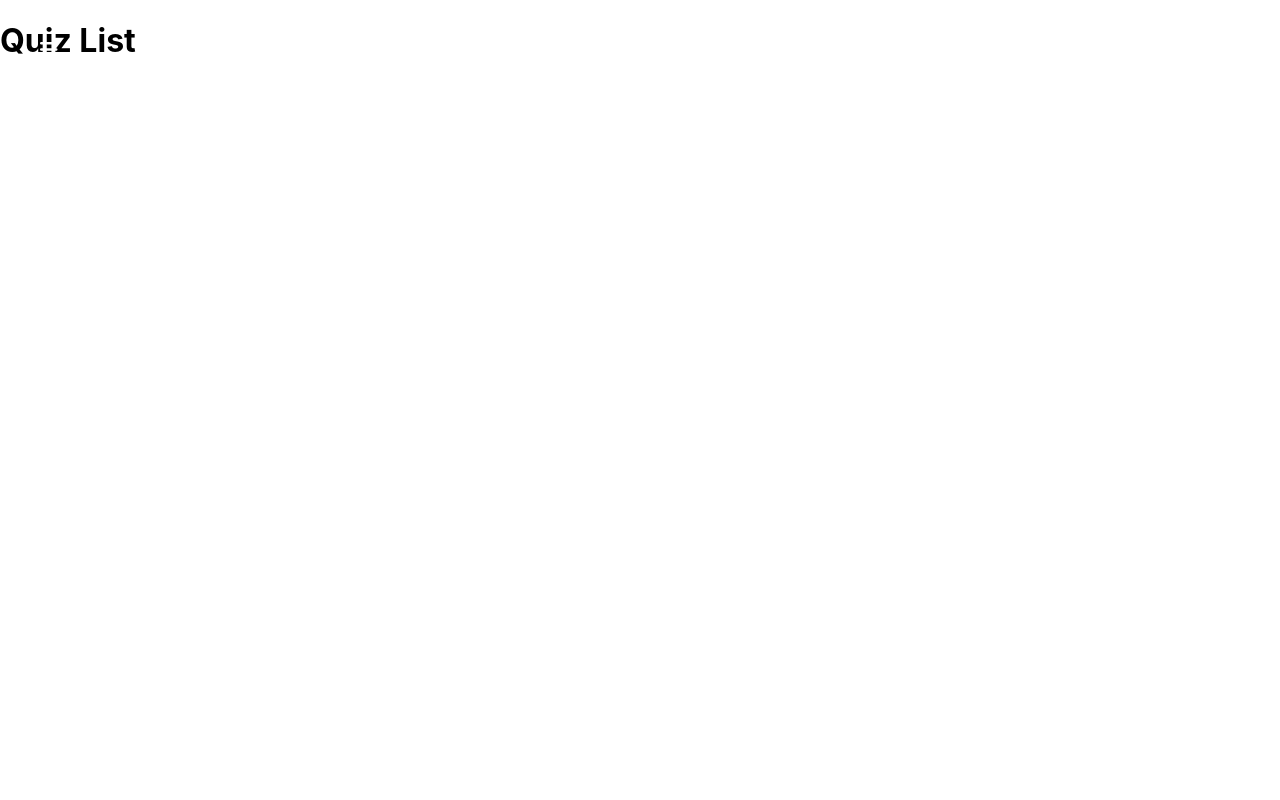
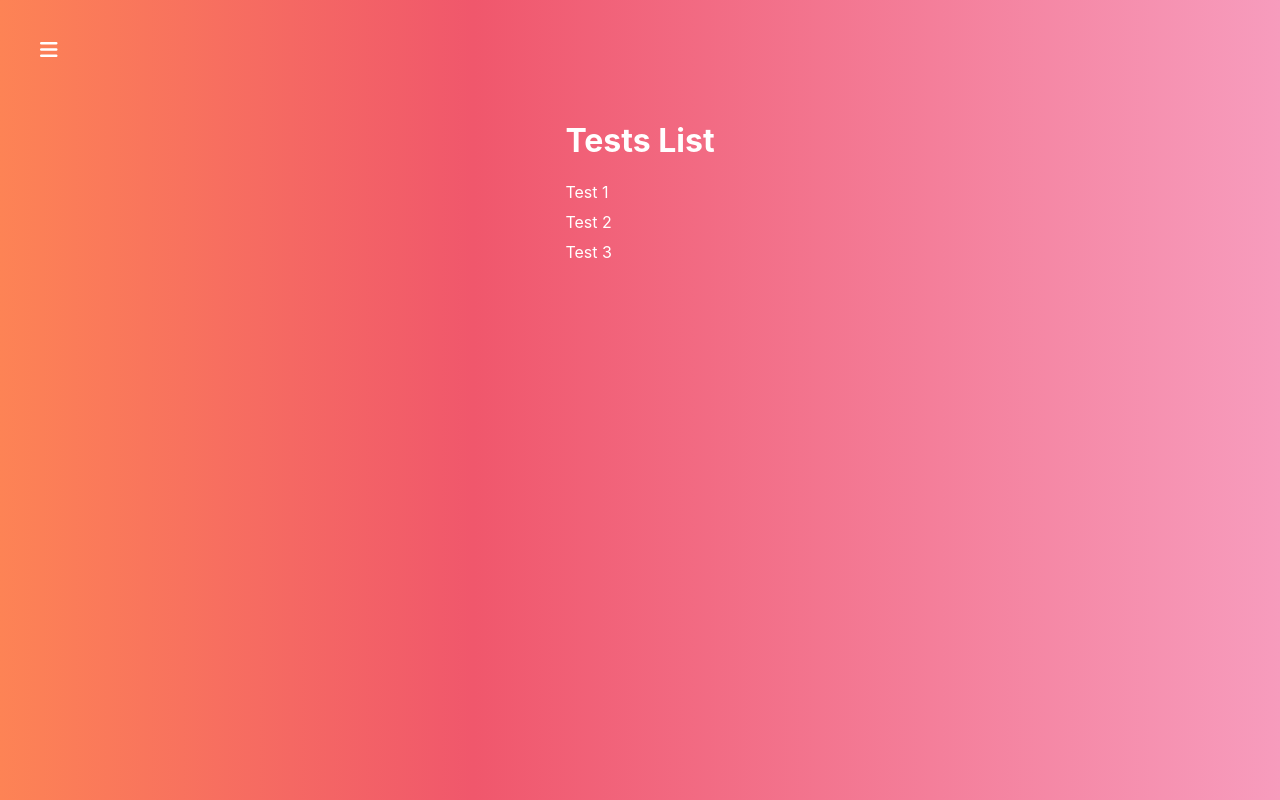
Before and after one commit to casper-ilona/react-quiz, a React app: page / in a window 1280 px wide. Built offline with nearby package versions, Linux system fonts and the light colour scheme.

Commit message:
есть ошибка с переходом меню

```diff
--- a/src/containers/Quiz/Quiz.js
+++ b/src/containers/Quiz/Quiz.js
@@ -90,6 +90,11 @@
         });
     };
 
+    // componentDidMount() {
+    //     console.log ('Quiz ID =',this.props.match.params.id)
+    // }
+
+
     render() {
         return (
             <div className={classes.Quiz}>
--- a/src/containers/QuizList/QuizList.js
+++ b/src/containers/QuizList/QuizList.js
@@ -1,12 +1,33 @@
 import React, { Component } from 'react';
-
-
+import classes from './QuizList.module.css'
+import {NavLink} from "react-router-dom";
 
 export class QuizList extends Component {
+
+    renderQuizes () {
+       return [1,2,3].map((quiz,index) => {
+          return (
+             <li
+               key={index}
+             >
+               <NavLink to={'/quiz/'+ quiz}>
+                  Test {quiz}
+               </NavLink>
+             </li>
+          )
+       })
+    }
+
     render() {
         return (
-            <div>
-            <h1>Quiz List</h1>
+            <div className={classes.QuizList}>
+                <div>
+            <h1>Tests List </h1>
+
+                <ul>
+                    { this.renderQuizes() }
+                </ul>
+                </div>
             </div>
         );
     }
--- a/src/containers/QuizList/QuizList.module.css
+++ b/src/containers/QuizList/QuizList.module.css
@@ -0,0 +1,31 @@
+.QuizList{
+  display: flex;
+  justify-content: center;
+  padding-top:100px;
+  flex-grow: 1;
+  width:100%;
+  background:linear-gradient(90deg,#fd8355 0%,#f0576c 37%, #f79cbd 100%);
+}
+
+.QuizList h1 {
+  color: #fff;
+}
+
+.QuizList ul {
+   list-style: none;
+   margin: 0;
+   padding: 0;
+}
+
+.QuizList li{
+    margin-bottom: 10px;
+}
+
+.QuizList li a{
+    text-decoration: none;
+    color: #fff;
+}
+
+.QuizList li a:hover {
+    color: #363d54;
+}
```
